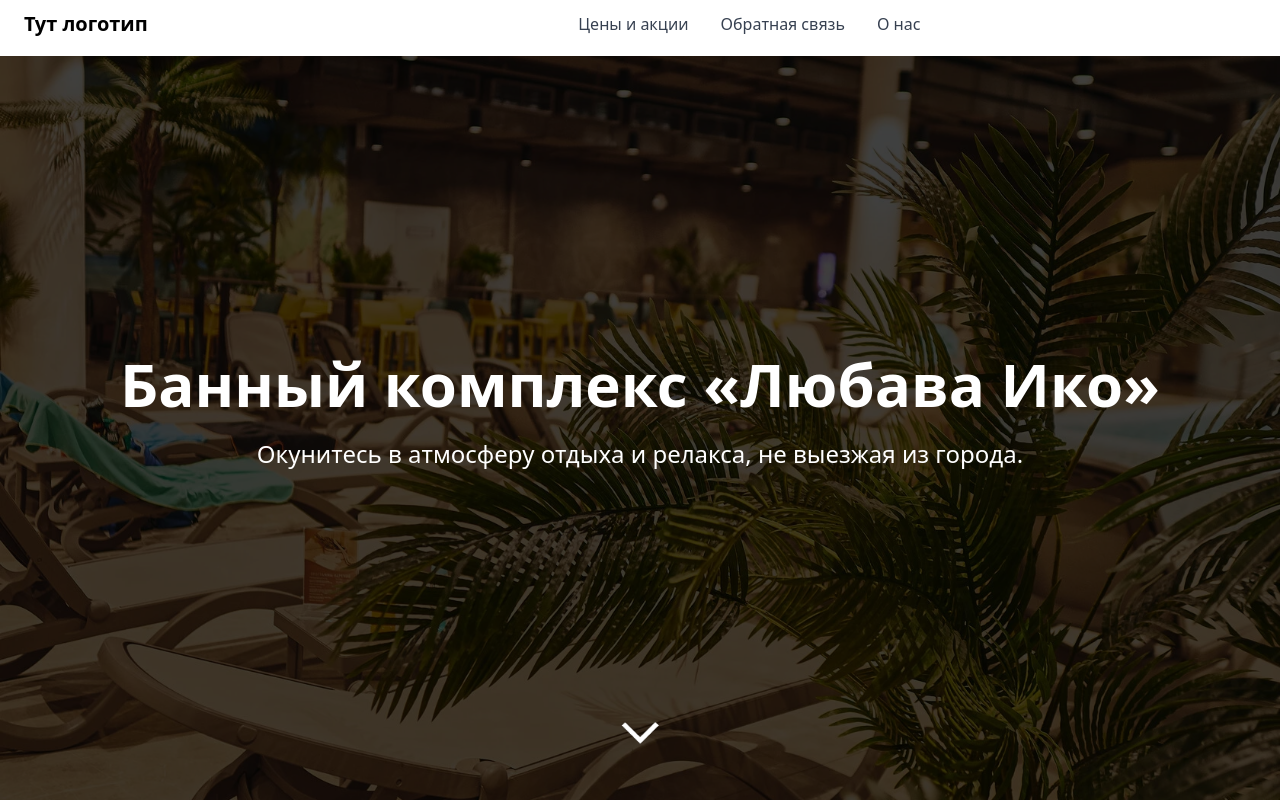
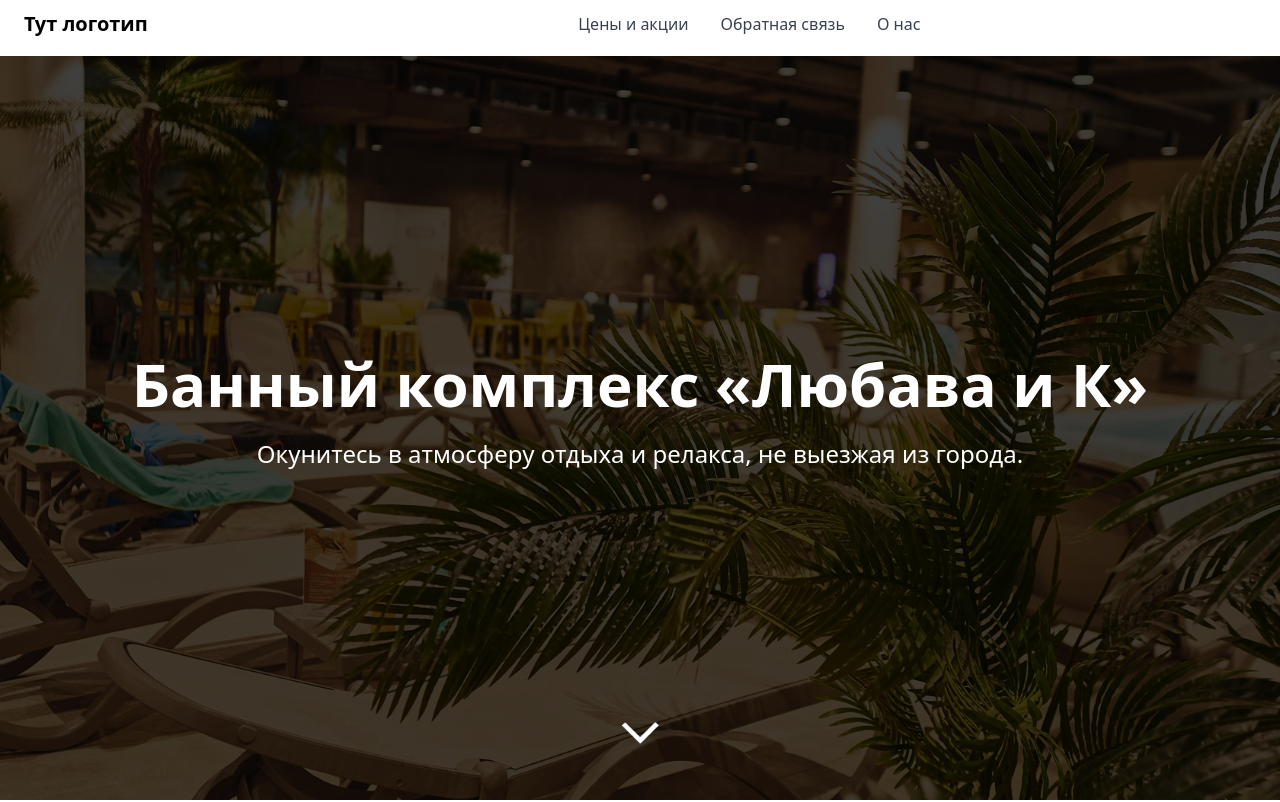
Before and after one commit to KirillWeb2/bath-building, a Next.js app: page / in a window 1280 px wide. Shown: the top 802 px of the page. Built offline with nearby package versions, Linux system fonts and the light colour scheme.

Commit message:
change title

```diff
--- a/components/header/Header.tsx
+++ b/components/header/Header.tsx
@@ -140,7 +140,7 @@ export const Header = () => {
           <div className="flex h-full items-center justify-center">
             <div className="px-6 text-center text-white md:px-12">
               <h1 className="mb-6 text-6xl font-bold">
-                Банный комплекс &laquo;Любава Ико&raquo;
+                Банный комплекс &laquo;Любава и К&raquo;
               </h1>
               <h3 className="mb-8 text-2xl font-normal">
                 Окунитесь в атмосферу отдыха и релакса, не выезжая из города.
```
